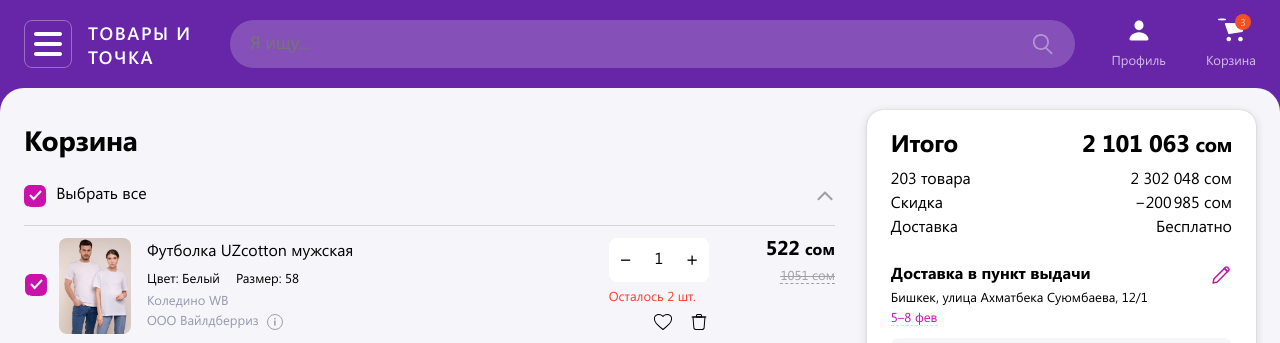
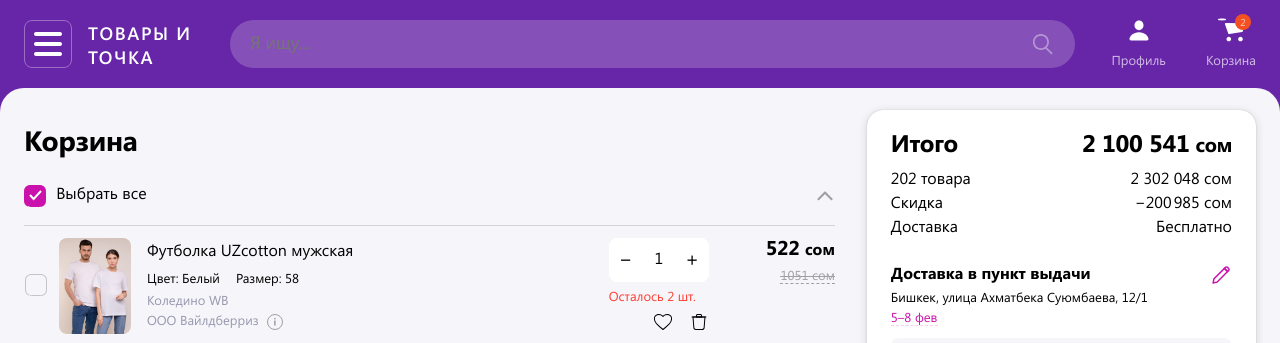
Before and after one commit to yungnegev/products-full-stop, a plain HTML site: page index.html in a window 1280 px wide. Both pictures are taken after a click on the button 36 px from the left and 286 px from the top of the page. Shown: the top 343 px of the page. Drawn offline with Linux system fonts and the light colour scheme.

Commit message:
cart item checkboxes

```diff
--- a/components/CartItem.js
+++ b/components/CartItem.js
@@ -8,7 +8,7 @@ export const generateProducts = () => {
             <div class="cart-item" id='cart-item-${product.id}'>
                 <div class="cart-item__left">
                     <div class="image-with-checkbox">
-                        <button type="button" class="checkbox">
+                        <button type="button" class="cart-checkbox" value="on">
                             <img src="./assets/icons/checkbox.svg" alt="checkbox-icon">
                         </button>
                         <img src=${product.img} alt="item-image">
--- a/index.html
+++ b/index.html
@@ -33,7 +33,7 @@
                 <div class="cart-container">
                     <button><img src="./assets/icons/cart.svg" alt="cart-icon"></button>
                     <span>Корзина</span>
-                    <span class="cart-ammount">3</span>
+                    <span class="cart-ammount" id="header-cart-qty">3</span>
                 </div>
             </div>
         </header>
--- a/lib/updateTotals.js
+++ b/lib/updateTotals.js
@@ -9,15 +9,20 @@ export const updateTotals = () => {
     const totalQuantity = document.querySelector('#rundown-items-qty');
     const productPrices = document.querySelectorAll('.price-value');
     const productQuantities = document.querySelectorAll('.quantity-value');
+    const cartItemsCheckboxes = document.querySelectorAll('.cart-checkbox');
 
     let total = 0;
     let quantity = 0;
 
-    productPrices.forEach((price) => {
-        total += parseInt(price.innerHTML);
+    productPrices.forEach((price, index) => {
+        if (cartItemsCheckboxes[index].value === 'on') {
+            total += parseInt(price.innerHTML)
+        }
     })
-    productQuantities.forEach((quantityValue) => {
-        quantity += parseInt(quantityValue.innerHTML);
+    productQuantities.forEach((quantityValue, index) => {
+        if (cartItemsCheckboxes[index].value === 'on') {
+            quantity += parseInt(quantityValue.innerHTML);
+        }
     })
     totalPrice.innerHTML = spacesForThousands(total);
     totalQuantity.innerHTML = quantity;
@@ -29,3 +34,16 @@ export const updateTotalBtn = (toggle) => {
     const totalPrice = document.querySelector('#checkout-price-value').innerHTML;
     totalBtn.innerHTML = toggle ? `Оплатить ${totalPrice} сом` : 'Заказать';
 }
+
+export const updateHeaderCart = () => {
+    const headerCart = document.querySelector('#header-cart-qty');
+    const items = document.querySelectorAll('.cart-checkbox');
+
+    let quantity = 0;
+    for (let item of items) {
+        if (item.value === 'on') {
+            quantity++;
+        }
+    }
+    headerCart.innerHTML = quantity;
+}
--- a/main.js
+++ b/main.js
@@ -1,7 +1,7 @@
 import { generateProducts, hideProducts, showProducts } from './components/CartItem.js';
 import { generateMissing, hideMissing, showMissing } from './components/MissingItem.js';
 import { decrement, increment } from './lib/counterOperations.js';
-import { updateTotals, updateTotalBtn } from './lib/updateTotals.js';
+import { updateTotals, updateTotalBtn, updateHeaderCart } from './lib/updateTotals.js';
 import { validateInputs } from './lib/formValidation.js';
 import { toggleCheckbox, toggleArrow } from './lib/checkboxToggle.js';
 
@@ -12,6 +12,7 @@ const attachEventListeners = () => {
     const toggleMissingBtn = document.querySelector('#toggle-missing')
     const orderBtn = document.querySelector('#order');
     const paymentCheckbox = document.querySelector('#checkbox-instantpay');
+    const cartItemsCheckboxes = document.querySelectorAll('.cart-checkbox');
 
     toggleCartBtn.addEventListener('click', (e) => {
         if (toggleCartBtn.value === 'open') {
@@ -61,6 +62,16 @@ const attachEventListeners = () => {
         const toggle = toggleCheckbox(paymentCheckbox);
         updateTotalBtn(toggle);
     })
+
+    cartItemsCheckboxes.forEach((checkbox) => {
+        checkbox.addEventListener('click', (e) => {
+            toggleCheckbox(checkbox);
+            const isBtnToggled = paymentCheckbox.value === 'on';
+            updateHeaderCart();
+            updateTotals();
+            updateTotalBtn(isBtnToggled);
+        })
+    });
 }
 
 generateProducts()
```
